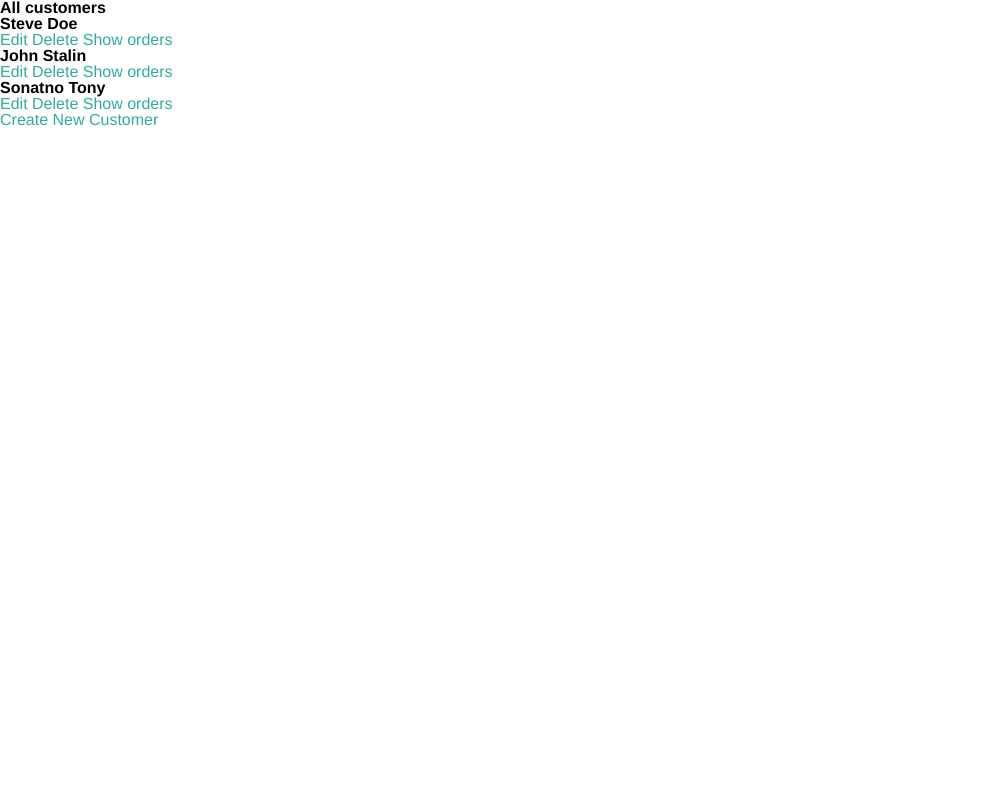
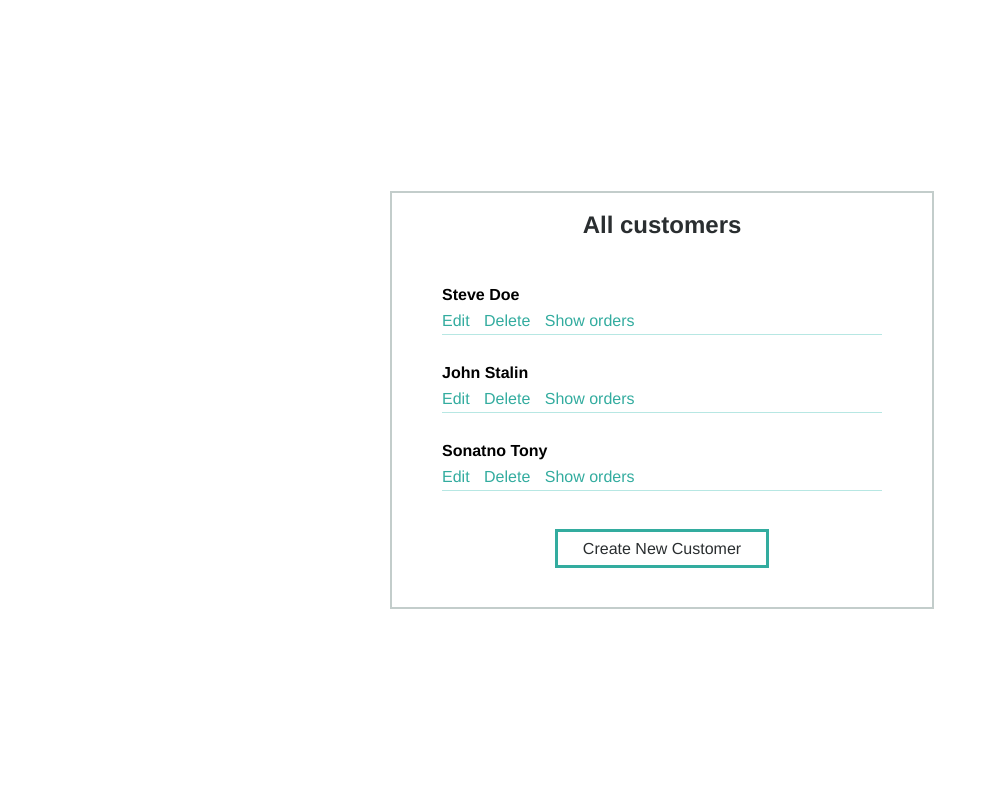
Before and after one commit to egor-sorokin/customers-and-orders, a Flask app: page /customers in a window 1280 px wide. Shown: the whole page, without its empty margins (0-997 px from the left). Run offline with Flask 2, Linux system fonts and the light colour scheme; data comes from the database, SQL or seed files in the repository.

Commit message:
Add styles for delete/general list customer

```diff
--- a/vagrant/customers-orders/static/styles.css
+++ b/vagrant/customers-orders/static/styles.css
@@ -47,6 +47,11 @@ body {
     font-size: 100%;
 }
 
+.wrapper {
+    overflow: hidden;
+    height: 100%;
+}
+
 .link {
     color: #33AC9F;
     transition: color 0.5s ease;
@@ -54,6 +59,12 @@ body {
 
 .link:hover {
     color: #2A2E30;
+}
+
+.link--align {
+    position: absolute;
+    bottom: 30px;
+    left: 40px;
 }
 
 .container {
@@ -99,7 +110,9 @@ body {
 
 .form__button {
     float: right;
+}
 
+.button {
     padding: 8px 25px;
     margin-top: 20px;
     border: 3px solid #33AC9F;
@@ -110,7 +123,35 @@ body {
     color: #2A2E30;
 }
 
-.form__button:hover {
+.button:hover {
     background-color: #33AC9F;
     color: #FFF;
 }
+
+.button__container {
+    margin-bottom: 30px;
+
+    text-align: center;
+}
+
+.list {
+    padding: 50px 30px;
+}
+
+.list__item {
+    padding-bottom: 5px;
+
+    border-bottom: 1px solid rgba(113, 207, 199, 0.5);
+}
+
+.list__item:nth-child(n+2) {
+    margin-top: 30px;
+}
+
+.list__item-link-container {
+    margin-top: 10px;
+}
+
+.list__item-link:nth-child(n+2) {
+    margin-left: 10px;
+}
--- a/vagrant/customers-orders/templates/customers/create.html
+++ b/vagrant/customers-orders/templates/customers/create.html
@@ -10,7 +10,7 @@
             <input type="text" id="name" class="form__input" name="name" placeholder="Name">
         </label>
 
-        <button type="submit" class="form__button">Create</button>
+        <button type="submit" class="form__button button">Create</button>
     </form>
 
     <a href="{{ url_for('show_customers') }}" class="link">Cancel</a>
--- a/vagrant/customers-orders/templates/customers/edit.html
+++ b/vagrant/customers-orders/templates/customers/edit.html
@@ -10,7 +10,7 @@
             <input type="text" id="name" class="form__input" name="name" placeholder="{{customer.name}}">
         </label>
 
-        <button type="submit" class="form__button">Edit</button>
+        <button type="submit" class="form__button button">Edit</button>
     </form>
 
     <a href="{{ url_for('show_customers') }}" class="link">Cancel</a>
--- a/vagrant/customers-orders/templates/customers/index.html
+++ b/vagrant/customers-orders/templates/customers/index.html
@@ -1,22 +1,27 @@
 {% extends 'base.html' %}
 
 {% block content %}
-<h1>All customers</h1>
+    <div class="container">
+        <h1 class="title">All customers</h1>
 
-<ul>
-    {% for i in customers %}
-    <li>
-        <h3>{{ i.name}}</h3>
-        <a href="{{ url_for('edit_customer', customer_id=i.id) }}" class="link">Edit</a>
-        <a href="{{ url_for('delete_customer', customer_id=i.id) }}" class="link">Delete</a>
-        <a href="{{ url_for('show_orders', customer_id=i.id) }}" class="link">Show orders</a>
-    </li>
+        <ul class="list">
+            {% for i in customers %}
+                <li class="list__item">
+                    <h3 class="list__item-title">{{ i.name }}</h3>
+                    <div class="list__item-link-container">
+                        <a href="{{ url_for('edit_customer', customer_id=i.id) }}" class="list__item-link link">Edit</a>
+                        <a href="{{ url_for('delete_customer', customer_id=i.id) }}"
+                           class="list__item-link link">Delete</a>
+                        <a href="{{ url_for('show_orders', customer_id=i.id) }}" class="list__item-link link">Show
+                            orders</a>
+                    </div>
+                </li>
 
-    {% endfor %}
-</ul>
+            {% endfor %}
+        </ul>
 
-<div>
-    <a href="{{ url_for('create_new_customer') }}" class="link">Create New Customer</a>
-</div>
-
+        <div class="button__container">
+            <a href="{{ url_for('create_new_customer') }}" class="button">Create New Customer</a>
+        </div>
+    </div>
 {% endblock %}}
```
Also changed, not shown: vagrant/customers-orders/templates/customers/delete.html (+7 -7 lines).
